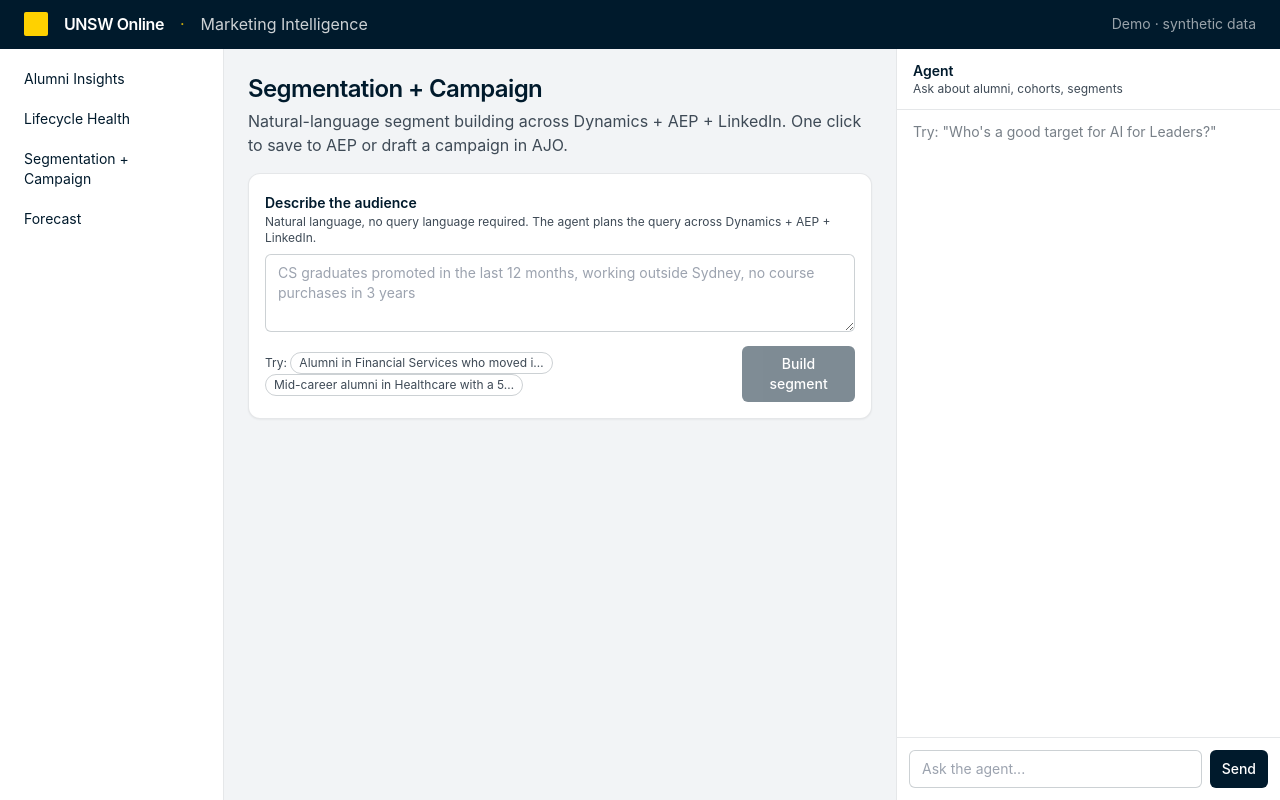
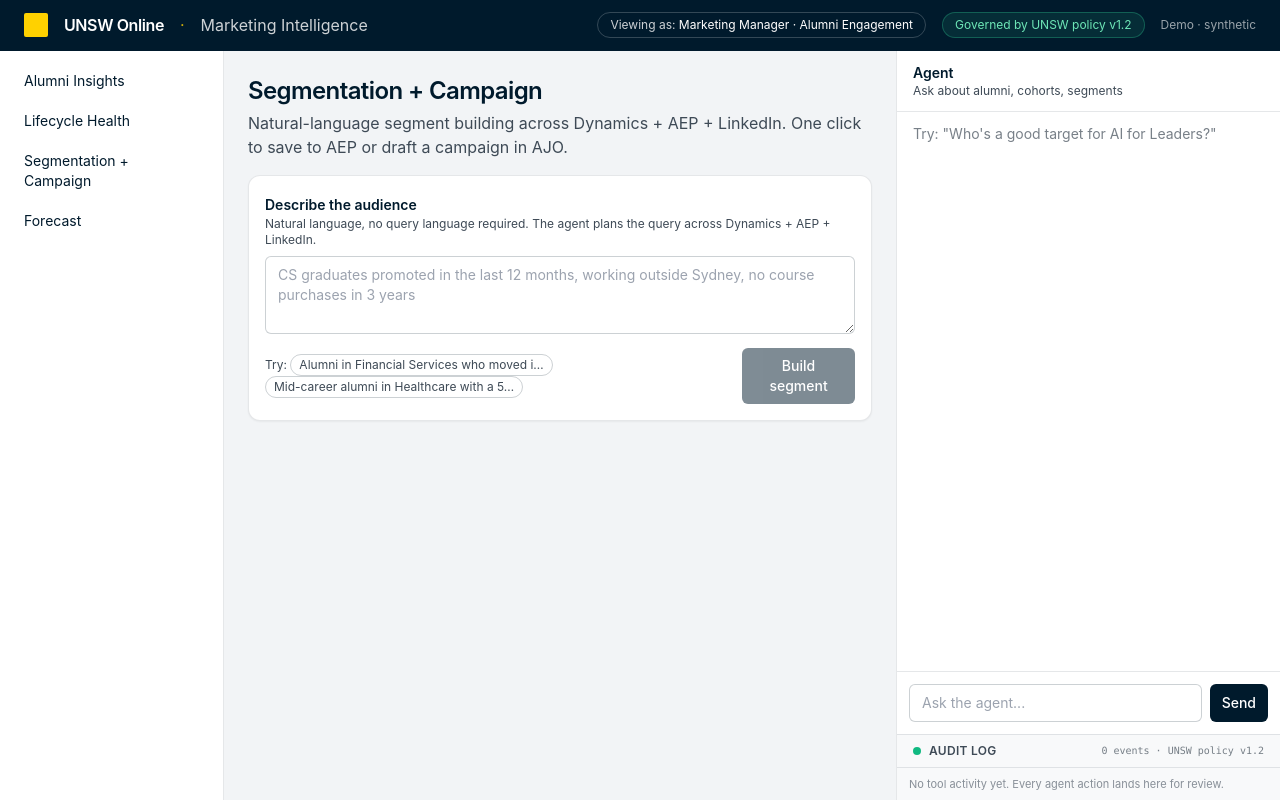
Before and after one commit to Taylor-Deloitte/UNSW-Demo, a Next.js app: page /segmentation in a window 1280 px wide. Built offline with nearby package versions, Linux system fonts and the light colour scheme.

Commit message:
feat(polish): governance bar, audit log, guardrail badges, hover motion

```diff
--- a/components/AlumniCard.tsx
+++ b/components/AlumniCard.tsx
@@ -1,4 +1,5 @@
 import type { AlumniWithSignals } from '../lib/tab-data/alumni-insights';
+import { GuardrailBadge } from './GuardrailBadge';
 
 const SIGNAL_LABELS: Record<string, string> = {
   promoted: 'Promoted',
@@ -39,7 +40,7 @@
     <button
       type="button"
       onClick={onClick}
-      className="rounded-xl border border-unsw-navy/10 bg-white p-4 text-left shadow-sm transition hover:border-unsw-navy/30 hover:shadow-md"
+      className="rounded-xl border border-unsw-navy/10 bg-white p-4 text-left shadow-sm transition-all duration-150 hover:-translate-y-0.5 hover:border-unsw-navy/30 hover:shadow-md"
     >
       <div className="mb-3 flex items-center gap-3">
         <div className="flex h-10 w-10 shrink-0 items-center justify-center rounded-full bg-unsw-navy text-sm font-semibold text-white">
@@ -57,7 +58,7 @@
       <div className="mb-3 text-xs text-unsw-slate">
         Grad {alumni.graduationYear} · {alumni.city}, {alumni.state}
       </div>
-      <div className="flex flex-wrap gap-1">
+      <div className="mb-2 flex flex-wrap gap-1">
         {recentSignals.length === 0 && (
           <span className="text-xs text-unsw-slate/60">No recent signals</span>
         )}
@@ -72,6 +73,11 @@
           </span>
         ))}
       </div>
+      <div className="mt-auto flex flex-wrap gap-1 border-t border-unsw-navy/5 pt-2">
+        {alumni.emailConsent && <GuardrailBadge label="Email consent" />}
+        {alumni.smsConsent && <GuardrailBadge label="SMS consent" />}
+        <GuardrailBadge label="PII scoped" />
+      </div>
     </button>
   );
 }
--- a/components/AppShell.tsx
+++ b/components/AppShell.tsx
@@ -2,6 +2,7 @@
 import type { ReactNode } from 'react';
 import { brand, tabs } from '../lib/brand';
 import { AgentPanel } from './AgentPanel';
+import { AuditLog } from './AuditLog';
 
 export function AppShell({ children }: { children: ReactNode }) {
   return (
@@ -13,7 +14,15 @@
           <span className="text-unsw-yellow/80">·</span>
           <span className="text-white/80">{brand.productName}</span>
         </div>
-        <div className="text-sm text-white/60">Demo · synthetic data</div>
+        <div className="flex items-center gap-4 text-xs">
+          <span className="rounded-full border border-white/20 px-3 py-1 text-white/80">
+            Viewing as: <span className="text-white">Marketing Manager · Alumni Engagement</span>
+          </span>
+          <span className="rounded-full border border-emerald-400/30 bg-emerald-400/10 px-3 py-1 text-emerald-300">
+            Governed by UNSW policy v1.2
+          </span>
+          <span className="text-white/60">Demo · synthetic</span>
+        </div>
       </header>
 
       <div className="flex flex-1 overflow-hidden">
@@ -23,7 +32,7 @@
               <li key={t.href}>
                 <Link
                   href={t.href}
-                  className="block rounded-md px-3 py-2 text-sm text-unsw-navy hover:bg-unsw-mist"
+                  className="block rounded-md px-3 py-2 text-sm text-unsw-navy transition hover:bg-unsw-mist hover:pl-4"
                 >
                   {t.label}
                 </Link>
@@ -34,8 +43,11 @@
 
         <main className="flex-1 overflow-auto p-6">{children}</main>
 
-        <aside className="w-96 shrink-0 border-l border-unsw-navy/10 bg-white">
-          <AgentPanel />
+        <aside className="flex w-96 shrink-0 flex-col border-l border-unsw-navy/10 bg-white">
+          <div className="flex-1 overflow-hidden">
+            <AgentPanel />
+          </div>
+          <AuditLog />
         </aside>
       </div>
     </div>
--- /dev/null
+++ b/components/AuditLog.tsx
@@ -0,0 +1,56 @@
+'use client';
+
+import { useEffect, useState } from 'react';
+import { getEntries, subscribe, type AuditEntry } from '../lib/agent/audit-log';
+
+export function AuditLog() {
+  const [entries, setEntries] = useState<AuditEntry[]>(getEntries());
+
+  useEffect(() => {
+    return subscribe(setEntries);
+  }, []);
+
+  const recent = entries.slice(-25).reverse();
+
+  return (
+    <div className="border-t border-unsw-navy/10 bg-unsw-mist/50">
+      <div className="flex items-center justify-between border-b border-unsw-navy/10 px-4 py-2">
+        <div className="flex items-center gap-2">
+          <div className="h-2 w-2 rounded-full bg-emerald-500" aria-hidden />
+          <span className="text-xs font-semibold uppercase tracking-wide text-unsw-slate">
+            Audit log
+          </span>
+        </div>
+        <span className="font-mono text-[10px] text-unsw-slate/70">
+          {entries.length} events · UNSW policy v1.2
+        </span>
+      </div>
+      <div className="max-h-40 overflow-auto px-3 py-2 text-[11px]">
+        {recent.length === 0 && (
+          <div className="text-unsw-slate/60">
+            No tool activity yet. Every agent action lands here for review.
+          </div>
+        )}
+        {recent.map((e) => (
+          <div key={e.id + e.timestamp} className="flex items-start gap-2 py-1 font-mono">
+            <span className="text-unsw-slate/70">{e.timestamp.slice(11, 19)}</span>
+            <span
+              className={
+                'inline-block h-1.5 w-1.5 shrink-0 translate-y-1.5 rounded-full ' +
+                (e.status === 'done'
+                  ? 'bg-emerald-500'
+                  : e.status === 'error'
+                    ? 'bg-rose-500'
+                    : 'animate-pulse bg-amber-400')
+              }
+            />
+            <div className="min-w-0 flex-1">
+              <div className="truncate text-unsw-navy">{e.tool}</div>
+              <div className="truncate text-unsw-slate/70">{e.inputPreview}</div>
+            </div>
+          </div>
+        ))}
+      </div>
+    </div>
+  );
+}
--- /dev/null
+++ b/components/GuardrailBadge.tsx
@@ -0,0 +1,25 @@
+export function GuardrailBadge({
+  label,
+  tone = 'ok',
+}: {
+  label: string;
+  tone?: 'ok' | 'warn';
+}) {
+  const cls =
+    tone === 'warn'
+      ? 'border-amber-200 bg-amber-50 text-amber-800'
+      : 'border-emerald-200 bg-emerald-50 text-emerald-800';
+  return (
+    <span
+      className={
+        'inline-flex items-center gap-1 rounded-full border px-2 py-0.5 text-[10px] font-medium ' +
+        cls
+      }
+    >
+      <svg viewBox="0 0 12 12" className="h-2.5 w-2.5" fill="currentColor" aria-hidden>
+        <path d="M6 0l1.5 2.5L10 4l-2 2 .5 3L6 7.5 3.5 9 4 6 2 4l2.5-1.5L6 0z" />
+      </svg>
+      {label}
+    </span>
+  );
+}
--- a/hooks/useAgentChat.ts
+++ b/hooks/useAgentChat.ts
@@ -2,6 +2,7 @@
 
 import { useCallback, useRef, useState } from 'react';
 import type { AgentEvent } from '../lib/agent/events';
+import { logToolCall, updateToolStatus } from '../lib/agent/audit-log';
 
 export interface ToolCall {
   tool: string;
@@ -104,6 +105,14 @@
     return;
   }
   if (ev.type === 'tool_use') {
+    if (ev.toolUseId) {
+      logToolCall({
+        id: ev.toolUseId,
+        tool: ev.tool,
+        inputPreview: JSON.stringify(ev.input).slice(0, 80),
+        status: 'running',
+      });
+    }
     setMessages((m) =>
       m.map((msg) =>
         msg.id === agentMsgId
@@ -120,6 +129,9 @@
     return;
   }
   if (ev.type === 'tool_result') {
+    if (ev.toolUseId) {
+      updateToolStatus(ev.toolUseId, ev.isError ? 'error' : 'done');
+    }
     setMessages((m) =>
       m.map((msg) =>
         msg.id === agentMsgId
--- /dev/null
+++ b/lib/agent/audit-log.ts
@@ -0,0 +1,41 @@
+export interface AuditEntry {
+  id: string;
+  timestamp: string;
+  tool: string;
+  inputPreview: string;
+  status: 'running' | 'done' | 'error';
+}
+
+type Listener = (entries: AuditEntry[]) => void;
+
+const entries: AuditEntry[] = [];
+const listeners = new Set<Listener>();
+const MAX_ENTRIES = 200;
+
+export function logToolCall(entry: Omit<AuditEntry, 'timestamp'>): void {
+  const full: AuditEntry = { ...entry, timestamp: new Date().toISOString() };
+  entries.push(full);
+  while (entries.length > MAX_ENTRIES) entries.shift();
+  notify();
+}
+
+export function updateToolStatus(id: string, status: AuditEntry['status']): void {
+  const found = entries.find((e) => e.id === id);
+  if (!found) return;
+  found.status = status;
+  notify();
+}
+
+export function getEntries(): AuditEntry[] {
+  return entries.slice();
+}
+
+export function subscribe(listener: Listener): () => void {
+  listeners.add(listener);
+  return () => listeners.delete(listener);
+}
+
+function notify(): void {
+  const snapshot = entries.slice();
+  for (const l of listeners) l(snapshot);
+}
```
